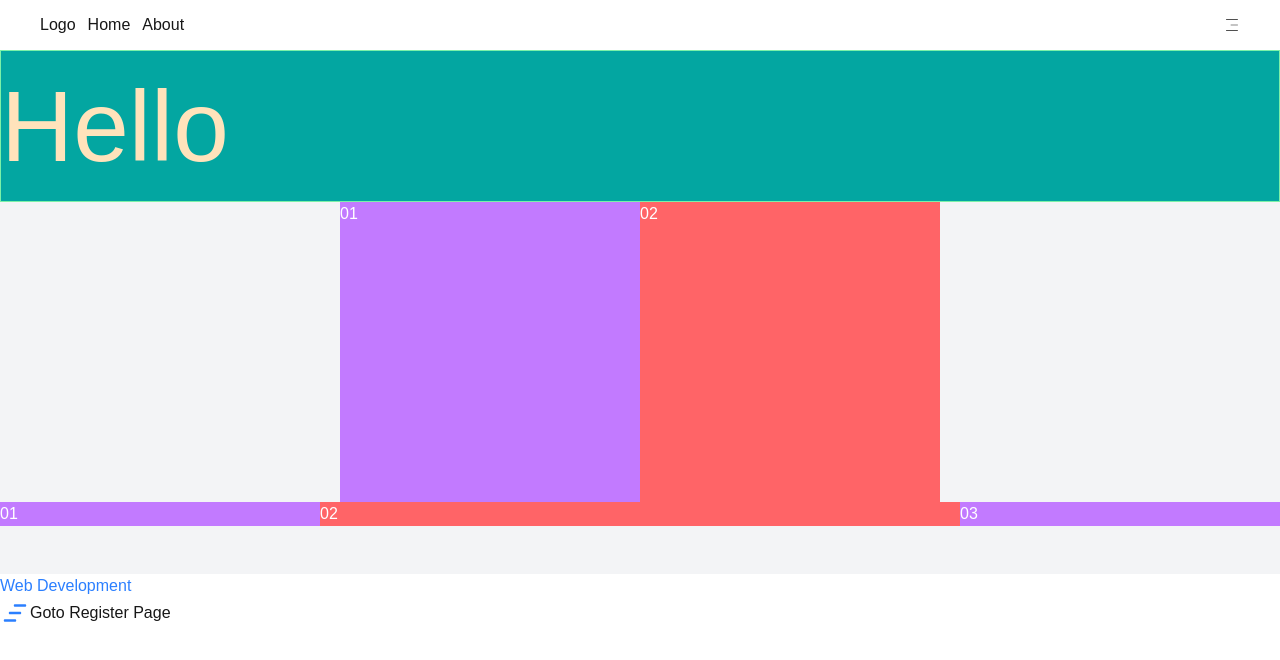
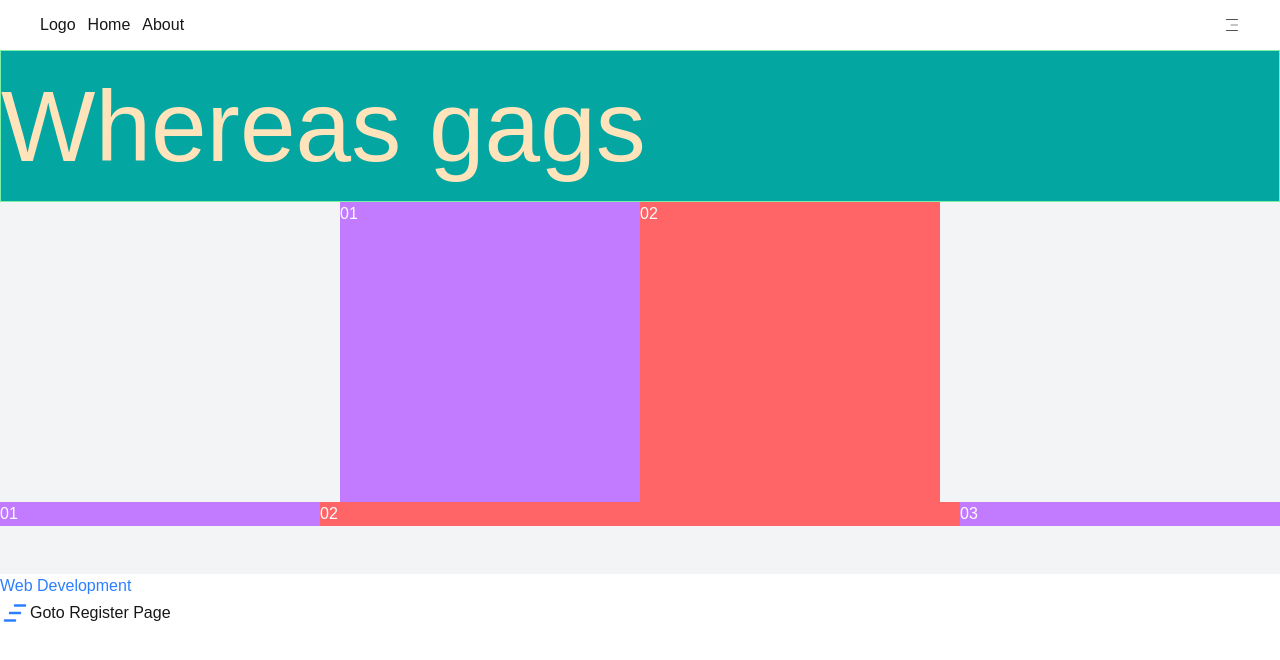
Before and after one commit to masdefry/JCWD3302-Frontend, a Next.js app in the folder intro-nextjs/: page /login in a window 1280 px wide. Shown: the top 660 px of the page. Built offline with nearby package versions, Linux system fonts and the light colour scheme.

Commit message:
day04 done

```diff
--- a/intro-nextjs/src/app/globals.css
+++ b/intro-nextjs/src/app/globals.css
@@ -1,8 +1,10 @@
-@import "tailwindcss";
+@import 'tailwindcss';
+@import url('https://fonts.googleapis.com/css2?family=Savate:ital,wght@0,200..900;1,200..900&display=swap');
 
-@theme{
-  --color-primary: #03A6A1;
-  --color-secondary: #FFE3BB;
+@theme {
+  --color-primary: #03a6a1;
+  --color-secondary: #ffe3bb;
+  --font-display: 'Savate', sans-serif;
 }
 
 :root {
--- a/intro-nextjs/src/app/login/page.tsx
+++ b/intro-nextjs/src/app/login/page.tsx
@@ -4,8 +4,8 @@ import { CgMenuMotion } from 'react-icons/cg';
 export default function Page() {
   return (
     <>
-      <h1 className='bg-primary text-[100px] text-secondary border border-green-300'>
-        Hello
+      <h1 className='font-display bg-primary text-[100px] text-secondary border border-green-300'>
+        Whereas gags
       </h1>
 
       {/* FLEX */}
```
Also changed, not shown: intro-nextjs/src/components/Navbar.tsx (+5 -4 lines), intro-nextjs/src/features/home/components/types.ts (line endings or trailing spaces).
